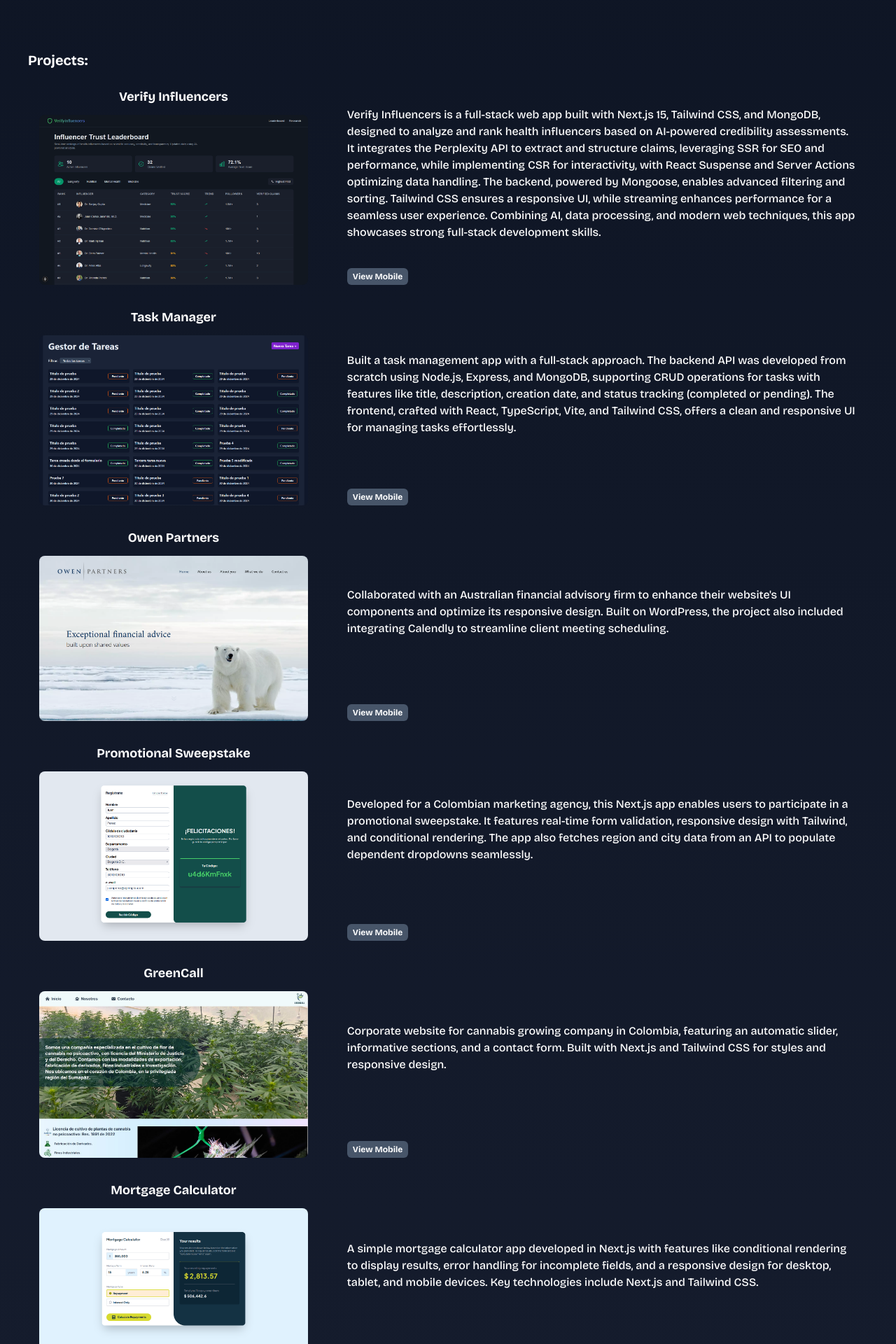
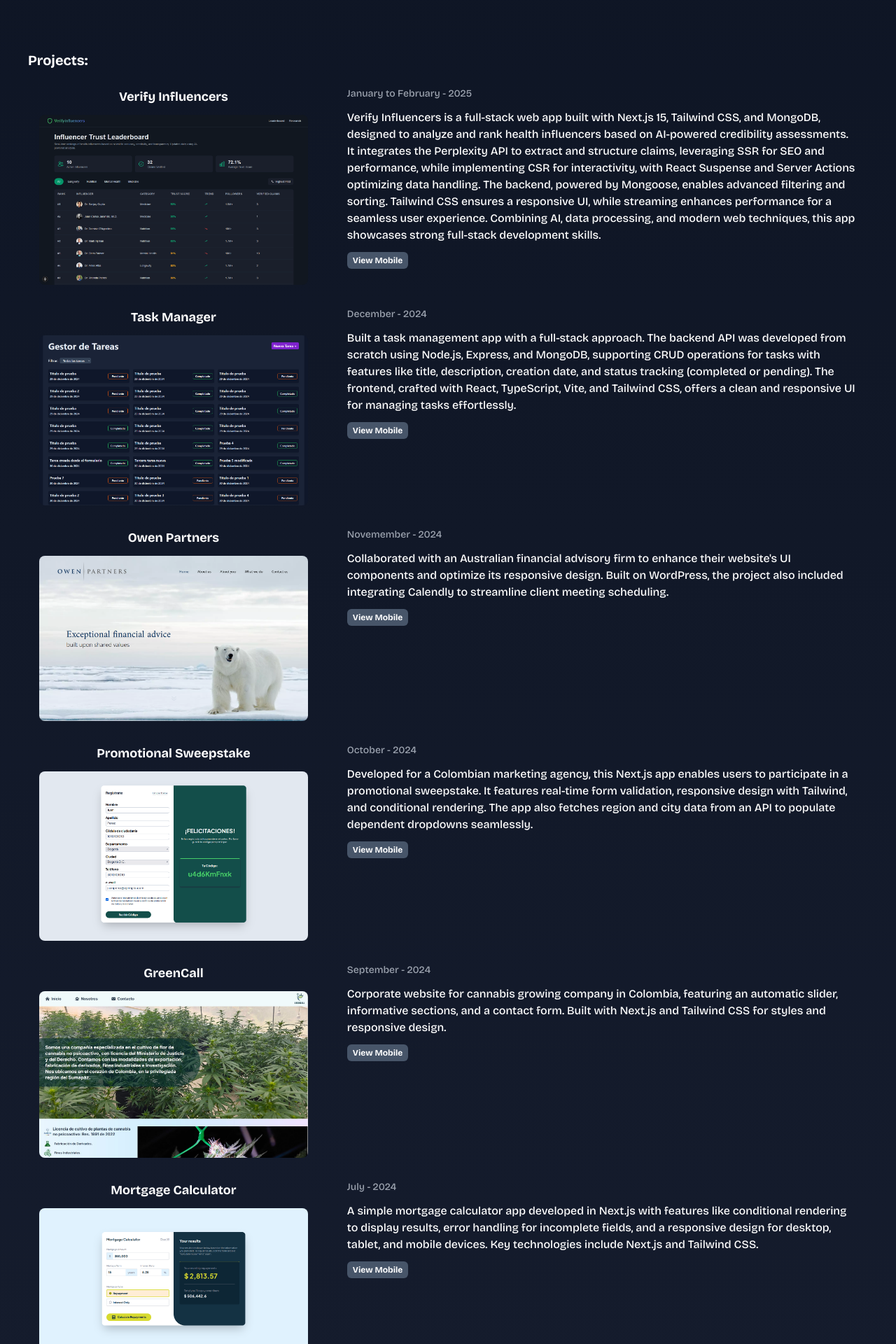
Before and after one commit to danielchavezs/portfolio, a Next.js app in the folder portfolio/: page / in a window 1280 px wide. Shown: the part 540-2460 px from the top of the page at 70% size. Built offline with nearby package versions, Linux system fonts and the light colour scheme; a web font is replaced by a local one.

Commit message:
Added missing dates to projects.

```diff
--- a/portfolio/src/app/assets/seed.ts
+++ b/portfolio/src/app/assets/seed.ts
@@ -6,55 +6,63 @@ export const projects: ProjectsType = [
         name: "Verify Influencers",
         images: ["/projects/verify_influencer_desktop.PNG", "/projects/verify_influencer_mobile.png"],
         description: "Verify Influencers is a full-stack web app built with Next.js 15, Tailwind CSS, and MongoDB, designed to analyze and rank health influencers based on AI-powered credibility assessments. It integrates the Perplexity API to extract and structure claims, leveraging SSR for SEO and performance, while implementing CSR for interactivity, with React Suspense and Server Actions optimizing data handling. The backend, powered by Mongoose, enables advanced filtering and sorting. Tailwind CSS ensures a responsive UI, while streaming enhances performance for a seamless user experience. Combining AI, data processing, and modern web techniques, this app showcases strong full-stack development skills.",
-        href: 'https://verify-influencers-alpha.vercel.app/'
+        href: 'https://verify-influencers-alpha.vercel.app/',
+        date: "January to February - 2025"
     },
     {
         id: 7,
         name: "Task Manager",
         images: ["/projects/task_manager_desktop.PNG", "/projects/task_manager_mobile.png"],
         description: "Built a task management app with a full-stack approach. The backend API was developed from scratch using Node.js, Express, and MongoDB, supporting CRUD operations for tasks with features like title, description, creation date, and status tracking (completed or pending). The frontend, crafted with React, TypeScript, Vite, and Tailwind CSS, offers a clean and responsive UI for managing tasks effortlessly.",
-        href: "https://task-manager-eta-opal.vercel.app/"
+        href: "https://task-manager-eta-opal.vercel.app/",
+        date: "December - 2024"
     },
     {
         id: 6,
         name: "Owen Partners",
         images: ["/projects/owen_desktop1.PNG", "/projects/owen_mobile6.png"],
         description: "Collaborated with an Australian financial advisory firm to enhance their website's UI components and optimize its responsive design. Built on WordPress, the project also included integrating Calendly to streamline client meeting scheduling.",
-        href: "https://owenpartners.com.au/"
+        href: "https://owenpartners.com.au/",
+        date: "Novemember - 2024"
     },
     {
         id: 5,
         name: "Promotional Sweepstake",
         images: ["/projects/sweepstake_desktop2.PNG", "/projects/sweepstake_mobile.png"],
         description: "Developed for a Colombian marketing agency, this Next.js app enables users to participate in a promotional sweepstake. It features real-time form validation, responsive design with Tailwind, and conditional rendering. The app also fetches region and city data from an API to populate dependent dropdowns seamlessly.",
-        href: "https://sorteo-one.vercel.app/"
+        href: "https://sorteo-one.vercel.app/",
+        date: "October - 2024"
     },
     {
         id: 4,
         name: "GreenCall",
         images: ["/projects/greencall_desktop.JPG", "/projects/greencall_mobile.png"],
         description: "Corporate website for cannabis growing company in Colombia, featuring an automatic slider, informative sections, and a contact form. Built with Next.js and Tailwind CSS for styles and responsive design.",
-        href: "https://greencall.vercel.app/"
+        href: "https://greencall.vercel.app/",
+        date: "September - 2024"
     },
     {
         id: 3,
         name: "Mortgage Calculator",
         images: ["/projects/mortgage_calculator_desktop.png", "/projects/mortgage_calculator_mobile.png"],
         description: "A simple mortgage calculator app developed in Next.js with features like conditional rendering to display results, error handling for incomplete fields, and a responsive design for desktop, tablet, and mobile devices. Key technologies include Next.js and Tailwind CSS.",
-        href: "https://mortage-calculator-swart.vercel.app/"
+        href: "https://mortage-calculator-swart.vercel.app/",
+        date: "July - 2024"
     },
     {
         id: 2,
         name: "Invoice Dashboard",
         images: ["/projects/invoice_dashboard_desktop.png", "/projects/invoice_dashboard_mobile.png"],
         description: "Created as part of the official Next.js course by Vercel, this invoice dashboard includes server components, streaming, API data fetching, static and dynamic rendering, and loading skeletons. It showcases best practices in Next.js, PostgreSQL, and Tailwind CSS.",
-        href: "https://nextjs-dashboard-htg7.vercel.app/"
+        href: "https://nextjs-dashboard-htg7.vercel.app/",
+        date: "March - 2024"
     },
     {
         id: 1,
         name: "StayFy",
         images: ["/projects/stayfy_desktop.png", "/projects/stayfy-mobile.png"],
         description: "Book e-commerce SPA developed in React, featuring combined filters, shopping cart, payment gateway, admin panel, and authentication with Google account integration. I contributed as a backend developer, managing database models with PostgreSQL and Sequelize, implementing controllers for front-end responses, and developing components for product management.",
-        href: "https://stayfy-mu.vercel.app/"
+        href: "https://stayfy-mu.vercel.app/",
+        date: "August to October - 2023"
     },
 ];
--- a/portfolio/src/app/assets/types.ts
+++ b/portfolio/src/app/assets/types.ts
@@ -27,7 +27,8 @@ export type ProjectType = {
     name: string;
     images: string[];
     description: string;
-    href: string
+    href: string;
+    date: string;
 }
 
 // export type ProjectProps = ProjectType{};
--- a/portfolio/src/app/components/Projects/projectComponent.tsx
+++ b/portfolio/src/app/components/Projects/projectComponent.tsx
@@ -3,7 +3,7 @@ import { useState } from "react";
 import { ProjectImage } from "../../assets/images";
 import { ProjectType } from "../../assets/types";
 
-export default function ProjectComponent({ id, name, images, description, href }: ProjectType) {
+export default function ProjectComponent({ id, name, images, description, href, date }: ProjectType) {
 
     const [showing, setShowing] = useState({
         description: {
@@ -40,12 +40,13 @@ export default function ProjectComponent({ id, name, images, description, href }
         <div className="flex md:flex-row sm:flex-col gap-4 p-4 rounded-md border-slate-800 w-full hover:border-0 hover:bg-gradient-to-dark">
             <div className="space-y-3 lg:w-1/3 md:w-2/5 sm:w-full">
                 <h3 className="font-semibold md:text-lg sm:text-base text-center">{name}</h3>
-                <div className="flex justify-center">
+                <div className="flex justify-center rounded-xl transition-all hover:scale-105">
                     <ProjectImage alt={name} src={showing.view.img} href={href}/>
                 </div>
             </div>
 
             <div className={`flex flex-col lg:pl-10 px-0 py-auto space-y-3 lg:w-2/3 md:w-3/5 sm:w-full transition-all duration-700 ease-in-out`}>
+                <p className="text-sm text-gray-400">{date}</p>
                 <p className="lg:text-base text-sm my-auto">{description}</p>
                 <button onClick={changeImage} className="text-xs w-fit font-semibold bg-slate-600 rounded-md p-1 px-2 hover:bg-slate-500">
                     {showing.view.buttonName}
--- a/portfolio/src/app/components/Projects/projectsContainer.tsx
+++ b/portfolio/src/app/components/Projects/projectsContainer.tsx
@@ -30,6 +30,7 @@ export default function ProjectsContainer ({projects}: {projects: ProjectsType})
                             images={proj.images}
                             description={proj.description}
                             href={proj.href}
+                            date={proj.date}
                         />
                     );
                 })}
```
